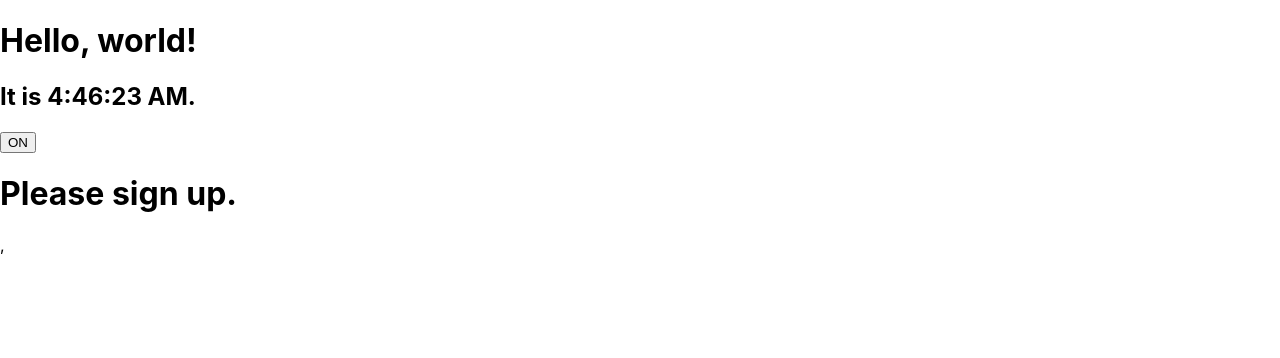
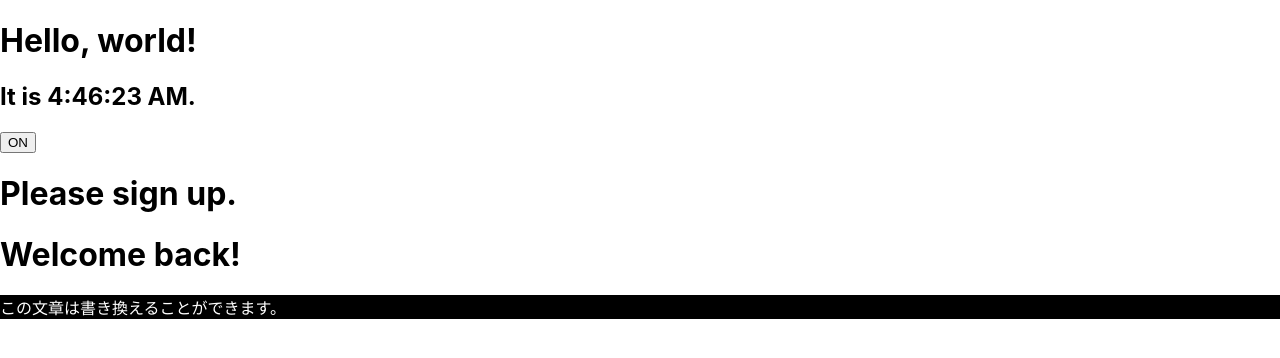
Before and after one commit to Shunkicreate/sample-react-app, a React (Create React App) app: page / in a window 1280 px wide. Shown: the top 358 px of the page. Built offline with nearby package versions, Linux system fonts and the light colour scheme.

Commit message:
can run notion like div

```diff
--- /dev/null
+++ b/src/ContentEditable.tsx
@@ -0,0 +1,20 @@
+
+interface Props {
+  value: string;
+  onChange: React.Dispatch<React.SetStateAction<string>>
+}
+export const ContentEditable = (props:Props) => {
+
+  const handleInput = (e:React.KeyboardEvent<HTMLInputElement>) => {
+    props.onChange(e.currentTarget.innerHTML)
+    console.log(e.currentTarget.innerHTML)
+  }
+
+  return (
+    <div
+      contentEditable
+      onInput={handleInput}
+      dangerouslySetInnerHTML={{ __html: props.value}}
+    />
+  );
+};
--- /dev/null
+++ b/src/InputArea.tsx
@@ -0,0 +1,29 @@
+import { useState } from "react";
+import { ContentEditable } from './ContentEditable'
+interface Props {
+  isLoggedIn?: boolean;
+  timerID?: number | undefined
+}
+interface State {
+  date: Date;
+  // timerID: number | undefined
+}
+export function InputArea(props: Props) {
+  const styleAttri = {
+    backgroundColor: 'black',
+    innerHeight: '10rem',
+    color:'white'
+  }
+  const detectchange = (str:string) => {
+    console.log(str)
+  }
+  const [text, setText]: [
+    string,
+    React.Dispatch<React.SetStateAction<string>>
+    ] = useState("この文章は書き換えることができます。");
+  return (
+    <div id="edit" style={styleAttri}>
+      <ContentEditable value={text} onChange={setText}  />
+    </div>
+  );
+}
--- /dev/null
+++ b/src/MonitorChange.tsx
@@ -0,0 +1,3 @@
+export function MonitorChange(){
+
+}
--- a/src/index.tsx
+++ b/src/index.tsx
@@ -7,6 +7,7 @@ import { Toggle } from './Toggle'
 import { Clock } from './Clock'
 import { createRoot } from 'react-dom/client';
 import { Greeting } from './Greeting'
+import {InputArea} from './InputArea'
 // ReactDOM.render(
 //   <React.StrictMode>
 //     <App />
@@ -118,7 +119,9 @@ root.render(
     {/* <App /> */}
     <Clock></Clock>
     <Toggle></Toggle>
-    <Greeting isLoggedIn={false} />,
+    <Greeting isLoggedIn={false} />
+    <Greeting isLoggedIn={true} />
+    <InputArea></InputArea>
   </React.StrictMode>
 );
 
```
